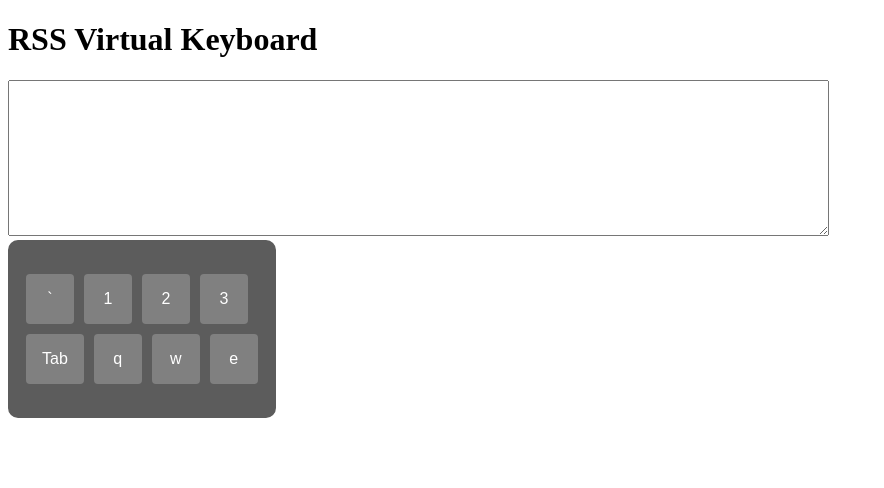
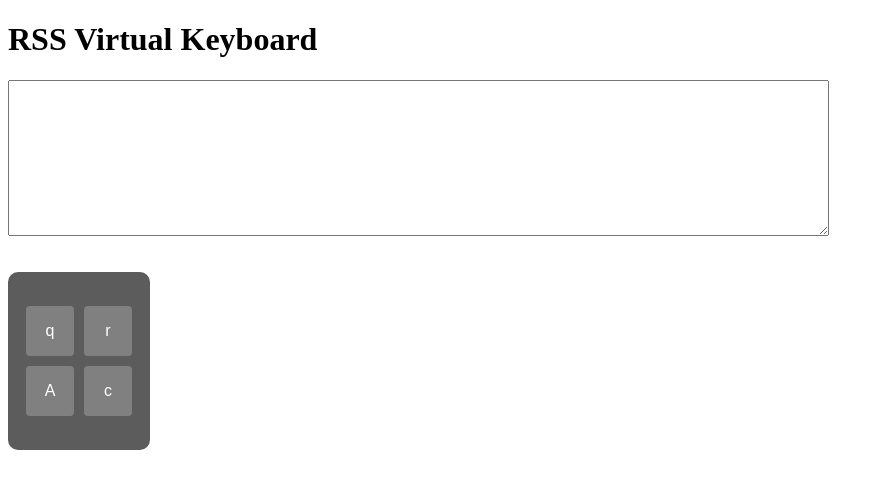
Before and after one commit to vadim-mg/virtual-keyboard, a website built with webpack: page src/template.html in a window 1280 px wide. Shown: the whole page, without its empty margins (0-884 px from the left). Built offline with nearby package versions, Linux system fonts and the light colour scheme.

Commit message:
feat: implement html dynamic creation

```diff
--- /dev/null
+++ b/src/assets/js/caption.js
@@ -0,0 +1,3 @@
+export const caption = document.createElement("h1")
+caption.innerText = "RSS Virtual Keyboard"
+caption.className = "caption"
--- /dev/null
+++ b/src/assets/js/keyboard.js
@@ -0,0 +1,37 @@
+const keys = [
+  [
+    {
+      key: "q",
+      code: "KeyQ",
+    },
+    {
+      key: "r",
+      code: "KeyR",
+    },
+  ],
+  [
+    {
+      key: "A",
+      code: "KeyA",
+    },
+    {
+      key: "c",
+      code: "KeyC",
+    },
+  ],
+]
+
+export const keyboard = document.createElement("div")
+keyboard.className = "keyboard"
+
+keys.forEach((row) => {
+  const line = document.createElement("ul")
+  line.className = "keyboard__row"
+  keyboard.append(line)
+  row.forEach((key) => {
+    const button = document.createElement("li")
+    button.className = "keyboard__key"
+    button.textContent = key.key
+    line.append(button)
+  })
+})
--- /dev/null
+++ b/src/assets/js/textarea.js
@@ -0,0 +1,8 @@
+export const textarea = document.createElement("textarea")
+textarea.className = "text-field"
+textarea.cols = 100
+textarea.rows = 10
+textarea.addEventListener('keydown', (event) => {
+  console.log(event.code)
+  console.log(event)
+})
--- a/src/assets/styles/main.scss
+++ b/src/assets/styles/main.scss
@@ -1,5 +1,12 @@
 body {
-  // background: yellow;
+}
+
+.caption {
+  font-size: 2rem;
+}
+
+.text-field {
+  margin-bottom: 2rem;
 }
 
 .keyboard {
@@ -12,6 +19,7 @@ body {
   background: #5c5c5c;
   border-radius: 10px;
 }
+
 .keyboard__row {
   display: flex;
   flex-direction: row;
@@ -20,7 +28,8 @@ body {
   padding: 0;
   margin: 0;
 }
-.keybord__key {
+
+.keyboard__key {
   background: gray;
   color: white;
   border-radius: 4px;
@@ -29,7 +38,7 @@ body {
   min-width: 1rem;
   text-align: center;
   font-family: sans-serif;
-  &:hover{
+  &:hover {
     opacity: 0.7;
     cursor: pointer;
     transition: opacity 0.2s;
--- a/src/index.js
+++ b/src/index.js
@@ -1,4 +1,12 @@
 import "./assets/styles/main.scss"
+import { caption } from "./assets/js/caption"
+import { textarea } from "./assets/js/textarea"
+import { keyboard } from "./assets/js/keyboard"
 
+const body = document.querySelector("body")
 
-console.log('hello')
+body.append(caption)
+body.append(textarea)
+body.append(keyboard)
+
+body.create
--- a/src/template.html
+++ b/src/template.html
@@ -7,21 +7,5 @@
   <title>virtual-keyboard</title>
 </head>
 <body>
-  <h1>RSS Virtual Keyboard</h1>
-  <textarea name="keyboard-input" id="" cols="100" rows="10"></textarea>
-  <div class="keyboard">
-    <ul class="keyboard__row">
-      <li class="keybord__key">`</li>
-      <li class="keybord__key">1</li>
-      <li class="keybord__key">2</li>
-      <li class="keybord__key">3</li>
-    </ul>
-    <ul class="keyboard__row">
-      <li class="keybord__key">Tab</li>
-      <li class="keybord__key">q</li>
-      <li class="keybord__key">w</li>
-      <li class="keybord__key">e</li>
-    </ul>
-  </div>
 </body>
 </html>
```
